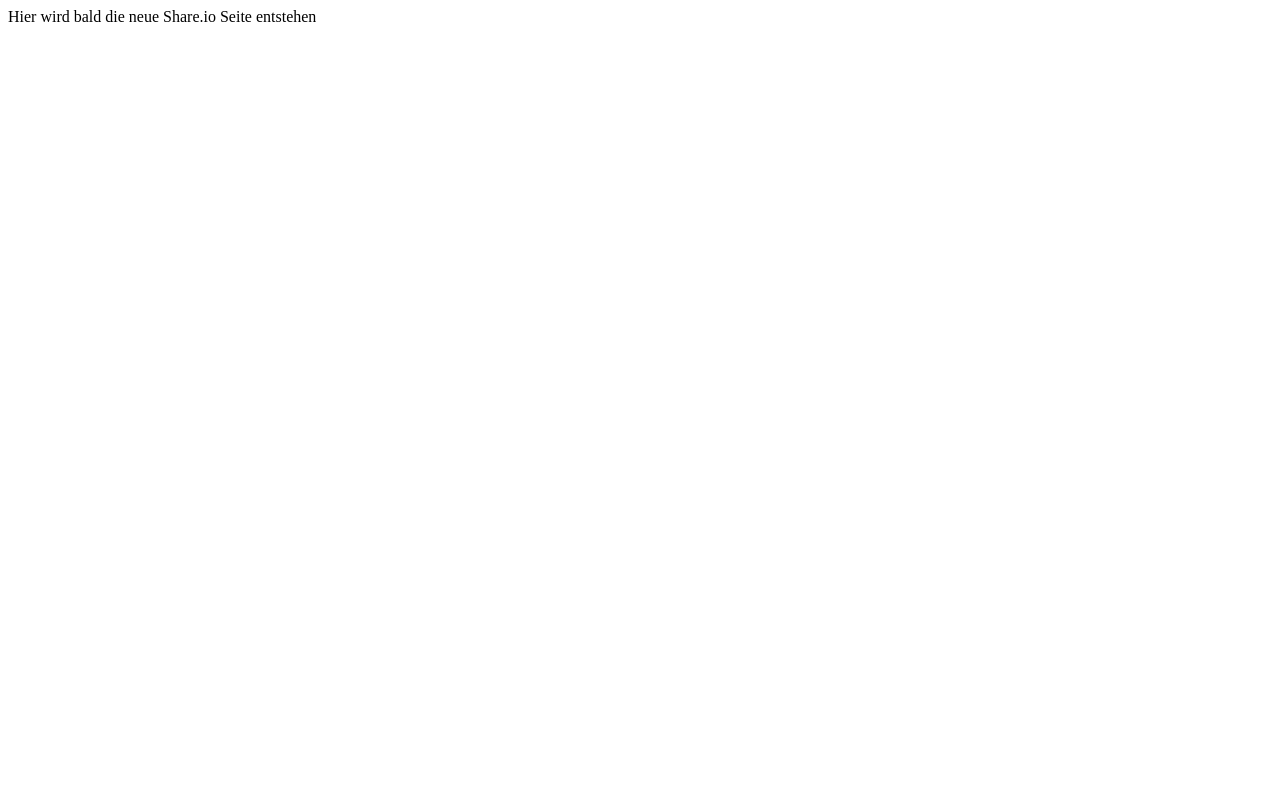
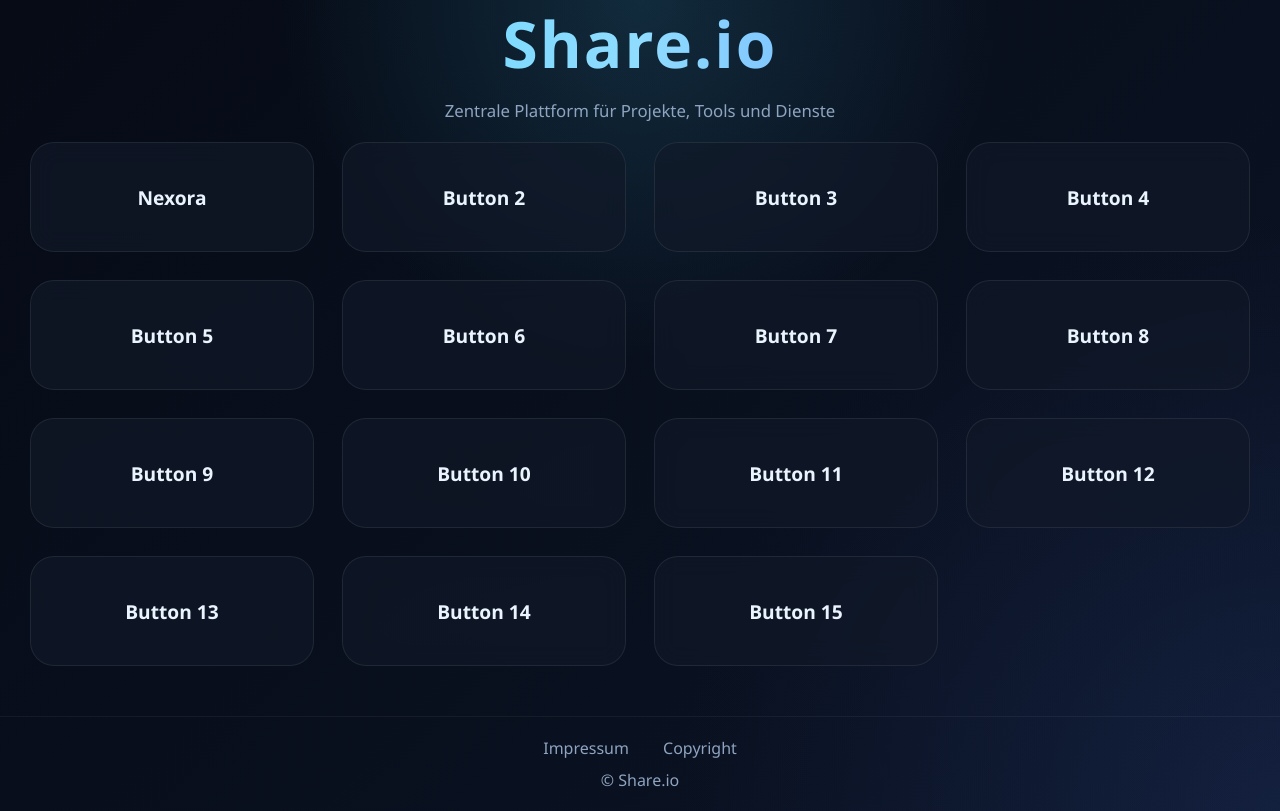
Before and after one commit to share-io/index, a plain HTML site: page main.html in a window 1280 px wide. Drawn offline with Linux system fonts and the light colour scheme.

Commit message:
Update main.html

```diff
--- a/main.html
+++ b/main.html
@@ -1 +1,400 @@
-Hier wird bald die neue Share.io Seite entstehen
+<!DOCTYPE html>
+<html lang="de">
+
+<head>
+
+<meta charset="UTF-8">
+<meta name="viewport" content="width=device-width, initial-scale=1.0">
+
+<title>Share.io</title>
+
+<style>
+
+:root{
+
+ --bg:#060b16;
+ --bg2:#0b1324;
+
+ --surface:rgba(15,23,42,.75);
+
+ --text:#eaf4ff;
+ --muted:#8ea4c0;
+
+ --accent:#49d3ff;
+ --accent2:#4f7dff;
+
+ --border:rgba(255,255,255,.08);
+
+}
+
+*{
+ box-sizing:border-box;
+ margin:0;
+ padding:0;
+}
+
+body{
+
+ min-height:100vh;
+
+ font-family:
+ "Segoe UI",
+ sans-serif;
+
+ background:
+ radial-gradient(
+ circle at top,
+ rgba(73,211,255,.15),
+ transparent 35%
+ ),
+
+ radial-gradient(
+ circle at bottom right,
+ rgba(79,125,255,.12),
+ transparent 40%
+ ),
+
+ linear-gradient(
+ 135deg,
+ var(--bg),
+ var(--bg2)
+ );
+
+ color:var(--text);
+
+ display:flex;
+
+ flex-direction:column;
+
+}
+
+header{
+
+ padding:25x 27x 10x;
+
+ text-align:center;
+
+}
+
+.logo{
+
+ font-size:4rem;
+
+ font-weight:800;
+
+ letter-spacing:2px;
+
+ background:
+ linear-gradient(
+ 90deg,
+ #49d3ff,
+ #8fdcff,
+ #4f7dff
+ );
+
+ -webkit-background-clip:text;
+
+ -webkit-text-fill-color:transparent;
+
+ background-clip:text;
+
+}
+
+.subtitle{
+
+ color:var(--muted);
+
+ margin-top:12px;
+
+ font-size:1.05rem;
+
+}
+
+main{
+
+ flex:1;
+
+ max-width:1600px;
+
+ width:100%;
+
+ margin:auto;
+
+ padding:20px 30px 50px;
+
+}
+
+.button-grid{
+
+ display:grid;
+
+ grid-template-columns:
+ repeat(
+ auto-fit,
+ minmax(260px,1fr)
+ );
+
+ gap:28px;
+
+}
+
+.liquid-btn{
+
+ position:relative;
+
+ overflow:hidden;
+
+ display:flex;
+
+ align-items:center;
+
+ justify-content:center;
+
+ min-height:110px;
+
+ text-decoration:none;
+
+ color:var(--text);
+
+ background:
+ rgba(17,25,40,.65);
+
+ backdrop-filter:blur(12px);
+
+ border:1px solid var(--border);
+
+ border-radius:24px;
+
+ font-size:1.2rem;
+
+ font-weight:700;
+
+ transition:.35s ease;
+
+ box-shadow:
+ 0 0 0 transparent;
+
+}
+
+.liquid-btn::before{
+
+ content:"";
+
+ position:absolute;
+
+ width:250%;
+
+ height:250%;
+
+ background:
+ radial-gradient(
+ circle,
+ rgba(73,211,255,.25),
+ transparent 55%
+ );
+
+ top:-70%;
+
+ left:-70%;
+
+ transition:.5s ease;
+
+ opacity:0;
+
+}
+
+.liquid-btn:hover{
+
+ transform:
+ translateY(-6px)
+ scale(1.02);
+
+ border-color:
+ rgba(73,211,255,.4);
+
+ box-shadow:
+
+ 0 0 30px
+ rgba(73,211,255,.18),
+
+ 0 0 70px
+ rgba(79,125,255,.12);
+
+}
+
+.liquid-btn:hover::before{
+
+ opacity:1;
+
+ top:-30%;
+
+ left:-20%;
+
+}
+
+footer{
+
+ border-top:
+ 1px solid
+ rgba(255,255,255,.05);
+
+ padding:20px;
+
+ text-align:center;
+
+ color:var(--muted);
+
+}
+
+.footer-links{
+
+ margin-bottom:10px;
+
+}
+
+.footer-links a{
+
+ color:var(--muted);
+
+ text-decoration:none;
+
+ margin:0 15px;
+
+}
+
+.footer-links a:hover{
+
+ color:var(--accent);
+
+}
+
+@media(max-width:700px){
+
+ .logo{
+
+  font-size:3rem;
+
+ }
+
+ .liquid-btn{
+
+  min-height:90px;
+
+ }
+
+}
+
+</style>
+
+</head>
+
+<body>
+
+<header>
+
+<div class="logo">
+
+Share.io
+
+</div>
+
+<div class="subtitle">
+
+Zentrale Plattform für Projekte, Tools und Dienste
+
+</div>
+
+</header>
+
+<main>
+
+<div class="button-grid">
+
+<a href="https://mrdatenschutz.github.io/Nexora/" class="liquid-btn">
+Nexora
+</a>
+
+<a href="BUTTON_2_LINK" class="liquid-btn">
+Button 2
+</a>
+
+<a href="BUTTON_3_LINK" class="liquid-btn">
+Button 3
+</a>
+
+<a href="BUTTON_4_LINK" class="liquid-btn">
+Button 4
+</a>
+
+<a href="BUTTON_5_LINK" class="liquid-btn">
+Button 5
+</a>
+
+<a href="BUTTON_6_LINK" class="liquid-btn">
+Button 6
+</a>
+
+<a href="BUTTON_7_LINK" class="liquid-btn">
+Button 7
+</a>
+
+<a href="BUTTON_8_LINK" class="liquid-btn">
+Button 8
+</a>
+
+<a href="BUTTON_9_LINK" class="liquid-btn">
+Button 9
+</a>
+
+<a href="BUTTON_10_LINK" class="liquid-btn">
+Button 10
+</a>
+
+<a href="BUTTON_11_LINK" class="liquid-btn">
+Button 11
+</a>
+
+<a href="BUTTON_12_LINK" class="liquid-btn">
+Button 12
+</a>
+
+<a href="BUTTON_13_LINK" class="liquid-btn">
+Button 13
+</a>
+
+<a href="BUTTON_14_LINK" class="liquid-btn">
+Button 14
+</a>
+
+<a href="BUTTON_15_LINK" class="liquid-btn">
+Button 15
+</a>
+
+</div>
+
+</main>
+
+<footer>
+
+<div class="footer-links">
+
+<a href="IMPRESSUM_LINK">
+Impressum
+</a>
+
+<a href="COPYRIGHT_LINK">
+Copyright
+</a>
+
+</div>
+
+<div>
+
+© Share.io
+
+</div>
+
+</footer>
+
+</body>
+</html>
```
